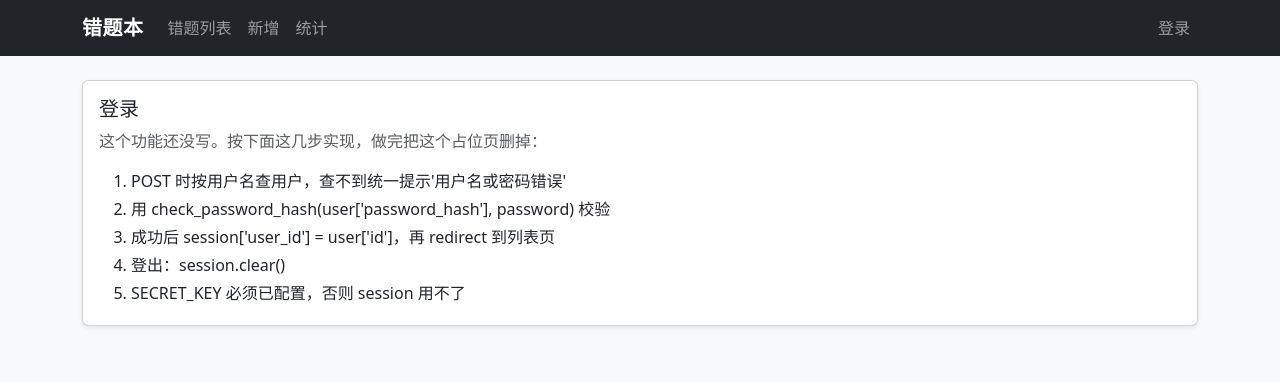
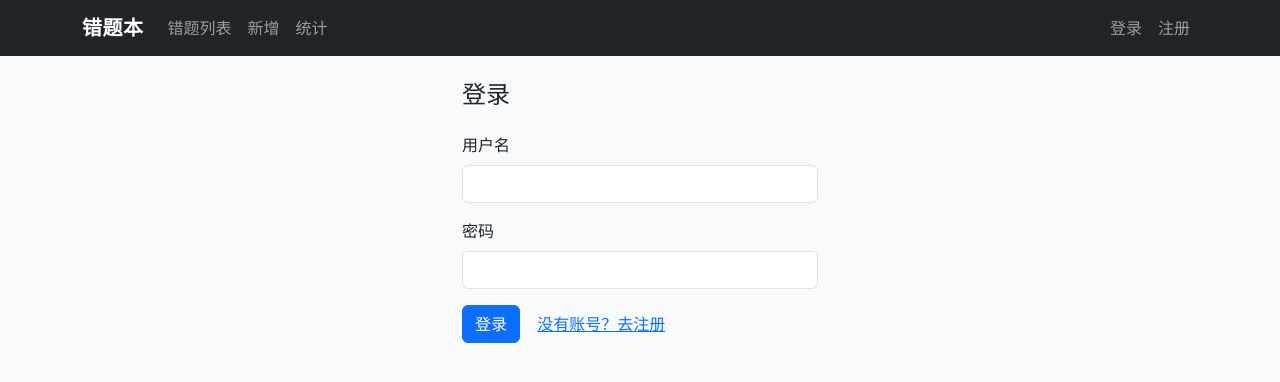
Before and after one commit to 1c156a028/wrongbook, a Flask app: page /login in a window 1280 px wide. Shown: the top 382 px of the page. Run offline with Flask 3, Linux system fonts and the light colour scheme.

Commit message:
feat: 注册登录与权限隔离

```diff
--- a/app.py
+++ b/app.py
@@ -4,7 +4,8 @@
 好处是测试时可以传入不同的配置，造一个独立的测试用 app。
 这是 Flask 官方推荐的写法，也是你后面看别人项目时最常见的结构。
 """
-from flask import Flask, redirect, render_template, url_for
+
+from flask import Flask, redirect, render_template, request, session, url_for
 
 import db as database
 from config import Config
@@ -25,6 +26,20 @@ def create_app(config_object=Config):
     app.register_blueprint(records_bp)
     app.register_blueprint(auth_bp)
     app.register_blueprint(stats_bp)
+
+    # 登录守卫：每个请求进门之前，先在这里检查一遍
+    @app.before_request
+    def require_login():
+        # 白名单：这几个地方不登录也得让人进
+        public_endpoints = {"auth.login", "auth.register", "static"}
+        if request.endpoint in public_endpoints:
+            return None  # 放行
+
+        # 没登录：踢回登录页
+        if "user_id" not in session:
+            return redirect(url_for("auth.login"))
+
+        return None  # 登录了，放行
 
     @app.route("/")
     def index():
@@ -48,7 +63,7 @@ app = create_app()
 
 if __name__ == "__main__":
     app.run(
-        host="127.0.0.1",      # 只监听本机；部署时由平台/容器负责对外
+        host="127.0.0.1",  # 只监听本机；部署时由平台/容器负责对外
         port=app.config["PORT"],
         debug=app.config["DEBUG"],
     )
--- a/routes/auth.py
+++ b/routes/auth.py
@@ -1,52 +1,86 @@
-"""注册 / 登录 / 登出。
+"""注册 / 登录 / 登出。"""
 
-现在全是占位页。这里是对应的学习顺序：
-    D10: 注册（密码哈希）、登录（校验 + 写 session）、登出（清 session）
-    D11: 把 records.py 里的 DEMO_USER_ID 换成 session 里的真实用户
-"""
-from flask import Blueprint, render_template
+from flask import (
+    Blueprint,
+    flash,
+    redirect,
+    render_template,
+    request,
+    session,
+    url_for,
+)
+from werkzeug.security import check_password_hash, generate_password_hash
+
+from db import execute, query
 
 bp = Blueprint("auth", __name__)
 
 
-@bp.route("/register")
+@bp.route("/register", methods=["GET", "POST"])
 def register():
-    return render_template(
-        "placeholder.html",
-        title="注册",
-        steps=[
-            "GET 显示表单；POST 读 username / password",
-            "校验：用户名非空、长度合理；两次密码一致",
-            "查重：SELECT id FROM users WHERE username = ?，有就提示'用户名已被占用'",
-            "存密码：generate_password_hash(password)，绝不能存明文",
-            "INSERT INTO users 后 redirect 到登录页",
-        ],
-    )
+    if request.method == "POST":
+        # 1) 从表单里取出用户填的两个值；.strip() 去掉首尾空格
+        username = request.form.get("username", "").strip()
+        password = request.form.get("password", "").strip()
+        # 2) 校验：不能为空
+        if not username or not password:
+            flash("用户名和密码都不能为空")
+            return redirect(url_for("auth.register"))
+
+        # 3) 校验：密码太短不让注册
+        if len(password) < 6:
+            flash("密码至少 6 位")
+            return redirect(url_for("auth.register"))
+
+        # 4) 查重：这个用户名被别人占了吗
+        exists = query("SELECT id FROM users WHERE username = ?", (username,), one=True)
+        if exists:
+            flash("这个用户名已经被注册了")
+            return redirect(url_for("auth.register"))
+
+        # 5) 存进数据库：密码先变成哈希，绝不存原文
+        execute(
+            "INSERT INTO users (username, password_hash) VALUES (?, ?)",
+            (username, generate_password_hash(password)),
+        )
+
+        # 6) 注册成功，跳去登录页
+        flash("注册成功，请登录")
+        return redirect(url_for("auth.login"))
+
+    # 不是 POST（也就是 GET）：显示一张空表单
+    return render_template("register.html")
 
 
-@bp.route("/login")
+@bp.route("/login", methods=["GET", "POST"])
 def login():
-    return render_template(
-        "placeholder.html",
-        title="登录",
-        steps=[
-            "POST 时按用户名查用户，查不到统一提示'用户名或密码错误'",
-            "用 check_password_hash(user['password_hash'], password) 校验",
-            "成功后 session['user_id'] = user['id']，再 redirect 到列表页",
-            "登出：session.clear()",
-            "SECRET_KEY 必须已配置，否则 session 用不了",
-        ],
-    )
+    if request.method == "POST":
+        username = request.form.get("username", "").strip()
+        password = request.form.get("password", "").strip()
+
+        # 按用户名找这个人；找不到就是 None
+        user = query("SELECT * FROM users WHERE username = ?", (username,), one=True)
+
+        # 用户不存在 / 密码不对，都提示同一句话：
+        # 不告诉对方"到底是哪个错了"，避免帮别人试探出哪些用户名存在
+        if user is None or not check_password_hash(user["password_hash"], password):
+            flash("用户名或密码错误")
+            return redirect(url_for("auth.login"))
+
+        # 核对通过：在 session 里记下"你是谁"
+        session.clear()
+        session["user_id"] = user["id"]
+        session["username"] = user["username"]
+
+        flash(f"欢迎回来，{user['username']}")
+        return redirect(url_for("records.list_records"))
+
+    return render_template("login.html")
 
 
 @bp.route("/logout")
 def logout():
-    return render_template(
-        "placeholder.html",
-        title="登出",
-        steps=[
-            "session.clear()",
-            "redirect 到登录页",
-            "顺手加一个 before_request：未登录访问 /records 时跳登录页",
-        ],
-    )
+    # 清空 session：手环作废
+    session.clear()
+    flash("已退出登录")
+    return redirect(url_for("auth.login"))
--- a/routes/records.py
+++ b/routes/records.py
@@ -3,15 +3,13 @@
 已完成：列表页、详情页（这是"读"的完整链路，先看懂这两条再动手写"写"）
 待实现：新增、编辑、删除
 """
-from flask import Blueprint, abort, render_template,request,flash,redirect,url_for
+from flask import Blueprint, abort, render_template,request,session,flash,redirect,url_for
 
 from db import query,execute
 
 bp = Blueprint("records", __name__)
 
-# 临时写死：登录功能做完后，这里要改成从 session 里取当前用户
-# TODO(D10~D11): 换成 session["user_id"]，并在取不到时跳转登录页
-DEMO_USER_ID = 1
+
 
 # 列表页要查的 SQL。拆出来单独放，方便你在 sqlite 工具里直接试
 LIST_SQL = """
@@ -29,7 +27,7 @@ LIST_SQL = """
 @bp.route("/records")
 def list_records():
     """错题列表：查出当前用户的所有记录，交给模板渲染。"""
-    records = query(LIST_SQL, (DEMO_USER_ID,))
+    records = query(LIST_SQL, (session["user_id"],))
     return render_template("record_list.html", records=records)
 
 
@@ -42,7 +40,7 @@ def record_detail(record_id):
     """
     record = query(
         "SELECT * FROM records WHERE id = ? AND user_id = ?",
-        (record_id, DEMO_USER_ID),
+        (record_id, session["user_id"]),
         one=True,
     )
     if record is None:
@@ -82,7 +80,7 @@ def new_record():
         record_id = execute(
             """INSERT INTO records(user_id,title,content,code,reason,difficulty)
             VALUES(?,?,?,?,?,?)""",
-            (DEMO_USER_ID,title,content,code,reason,difficulty)
+            (session["user_id"],title,content,code,reason,difficulty)
         )
 
         # ③.5 处理标签
@@ -109,7 +107,7 @@ def new_record():
 @bp.route("/records/<int:record_id>/edit", methods=["GET", "POST"])
 def edit_record(record_id):
     record = query("SELECT * FROM records WHERE id = ? AND user_id = ?",
-                   (record_id,DEMO_USER_ID), one =True)
+                   (record_id,session["user_id"]), one =True)
     if record is None:
         abort(404)
 
@@ -134,7 +132,7 @@ def edit_record(record_id):
             """UPDATE records
                SET title = ?, content = ?, code = ?, reason = ?, difficulty = ?
                WHERE id = ? AND user_id = ?""",
-            (title, content, code, reason, difficulty, record_id, DEMO_USER_ID)
+            (title, content, code, reason, difficulty, record_id, session["user_id"])
         )
 
         execute("DELETE FROM record_tags WHERE record_id = ?",(record_id,))
@@ -162,13 +160,13 @@ def edit_record(record_id):
 
 @bp.route("/records/<int:record_id>/delete", methods=["POST"])
 def delete_record(record_id):
-    return render_template(
-        "placeholder.html",
-        title="删除错题",
-        steps=[
-            "只接受 POST（这里 methods 已经限定了），不要用 <a> 链接删",
-            "DELETE FROM records WHERE id = ? AND user_id = ?",
-            "record_tags 靠外键 ON DELETE CASCADE 自动清理",
-            "删除后 flash + redirect 回列表",
-        ],
-    )
+    record = query("SELECT * FROM records WHERE id = ? AND user_id = ?",
+                   (record_id, session["user_id"]), one=True)
+    if record is None:
+        abort(404)
+
+    execute("DELETE FROM records WHERE id = ? AND user_id = ?",
+            (record_id, session["user_id"]))
+
+    flash("已删除")
+    return redirect(url_for("records.list_records"))
--- /dev/null
+++ b/startup.out.txt
@@ -0,0 +1,2 @@
+ * Serving Flask app 'app'
+ * Debug mode: on
--- a/templates/base.html
+++ b/templates/base.html
@@ -17,8 +17,14 @@
       <li class="nav-item"><a class="nav-link" href="{{ url_for('records.new_record') }}">新增</a></li>
       <li class="nav-item"><a class="nav-link" href="{{ url_for('stats.stats') }}">统计</a></li>
     </ul>
-    <ul class="navbar-nav">
-      <li class="nav-item"><a class="nav-link" href="{{ url_for('auth.login') }}">登录</a></li>
+        <ul class="navbar-nav">
+      {% if session.get('user_id') %}
+        <li class="nav-item"><span class="navbar-text me-3">你好，{{ session['username'] }}</span></li>
+        <li class="nav-item"><a class="nav-link" href="{{ url_for('auth.logout') }}">退出</a></li>
+      {% else %}
+        <li class="nav-item"><a class="nav-link" href="{{ url_for('auth.login') }}">登录</a></li>
+        <li class="nav-item"><a class="nav-link" href="{{ url_for('auth.register') }}">注册</a></li>
+      {% endif %}
     </ul>
   </div>
 </nav>
--- /dev/null
+++ b/templates/login.html
@@ -0,0 +1,25 @@
+{% extends "base.html" %}
+{% block title %}登录{% endblock %}
+
+{% block content %}
+<div class="row justify-content-center">
+  <div class="col-md-5 col-lg-4">
+    <h1 class="h4 mb-4">登录</h1>
+
+    <form method="post">
+      <div class="mb-3">
+        <label class="form-label" for="username">用户名</label>
+        <input class="form-control" id="username" name="username" required>
+      </div>
+
+      <div class="mb-3">
+        <label class="form-label" for="password">密码</label>
+        <input class="form-control" id="password" name="password" type="password" required>
+      </div>
+
+      <button class="btn btn-primary" type="submit">登录</button>
+      <a class="btn btn-link" href="{{ url_for('auth.register') }}">没有账号？去注册</a>
+    </form>
+  </div>
+</div>
+{% endblock %}
```
Also changed, not shown: startup.err.txt (added, +9 -0 lines), templates/record_detail.html (+7 -1 lines), templates/register.html (added, +25 -0 lines), tests/conftest.py (+16 -1 lines), tests/test_smoke.py (+13 -0 lines).
